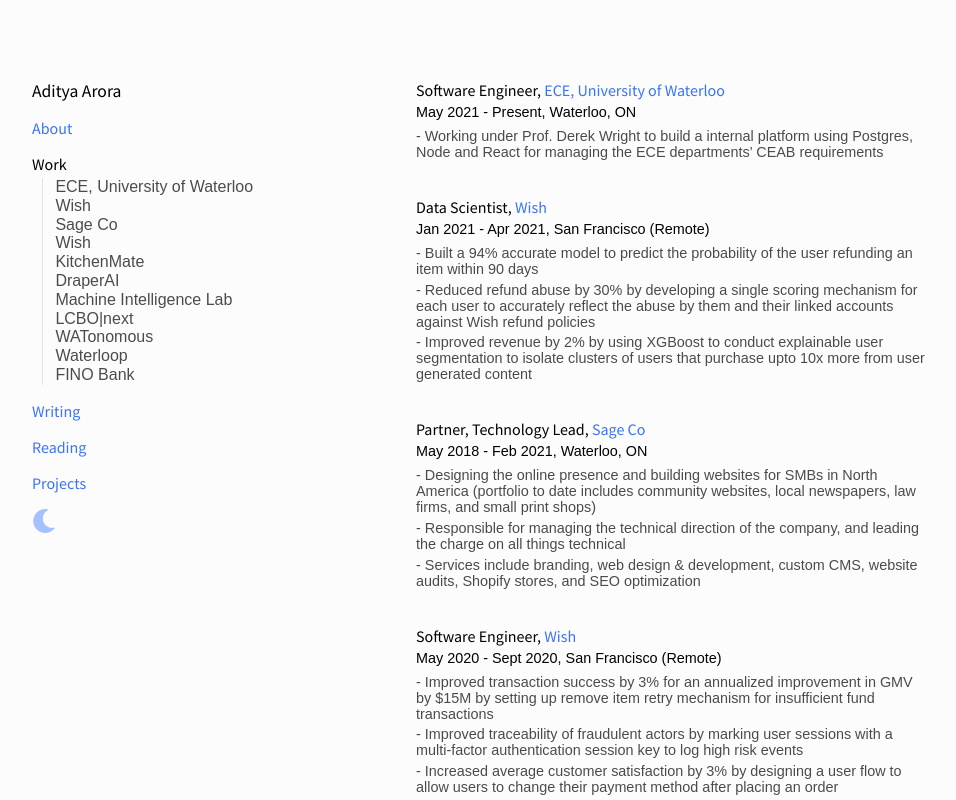
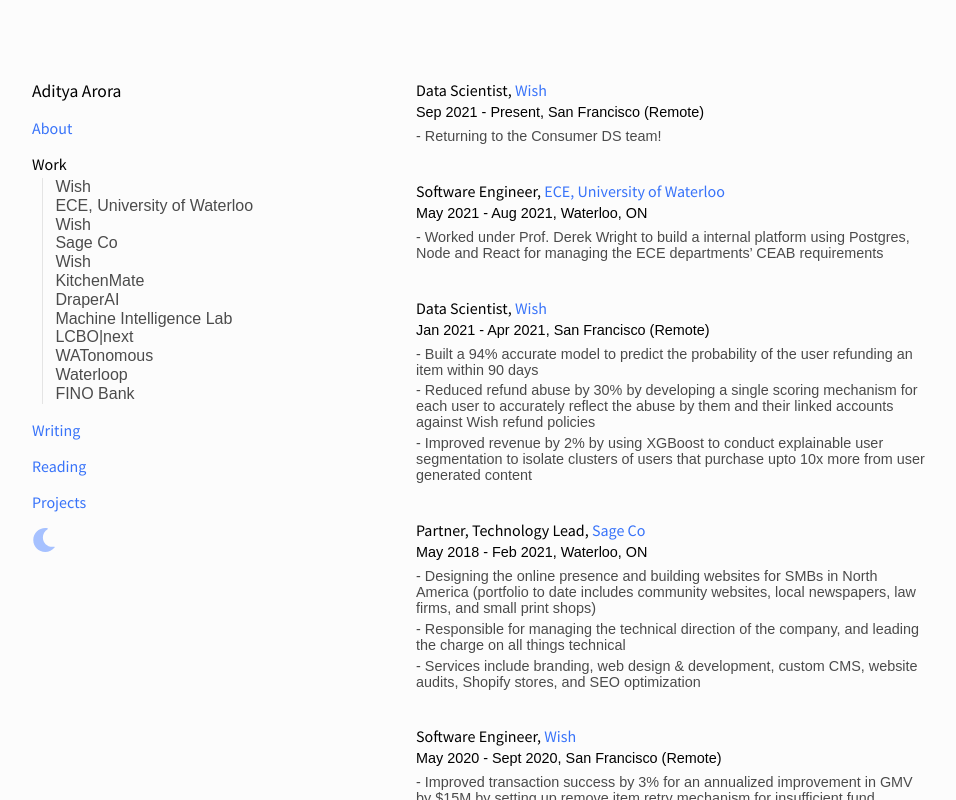
Before and after one commit to arora-aditya/arora-aditya.github.io, a React (Create React App) app: page /work in a window 1280 px wide. Shown: the top 800 px of the page, without its empty margins (96-1052 px from the left). Built offline with nearby package versions, Linux system fonts and the light colour scheme; a web font is replaced by a local one.

Commit message:
Add GA, update URA, add Wish Fall 2021

```diff
--- a/package.json
+++ b/package.json
@@ -11,6 +11,7 @@
     "@types/styled-components": "^5.1.9",
     "react": "^17.0.2",
     "react-dom": "^17.0.2",
+    "react-ga4": "^1.0.5",
     "react-router-dom": "^5.1.2",
     "react-scripts": "4.0.3",
     "react-xml-parser": "^1.1.6",
--- a/src/App.tsx
+++ b/src/App.tsx
@@ -1,10 +1,11 @@
 import React, { useState, useEffect } from 'react';
+import ReactGA from "react-ga4";
 import styled, { ThemeProvider } from 'styled-components';
 
 import {
-  BrowserRouter as Router,
   Switch,
-  Route
+  Route,
+  useLocation,
 } from "react-router-dom";
 
 import ThemeSetStore from './theme'
@@ -54,6 +55,18 @@
   const [theme, setTheme] = useState("light");
   const [readFromLS, setReadFromLS] = useState(false);
 
+  const location = useLocation();
+
+  useEffect(() => {
+    ReactGA.initialize("G-QM6R472DRJ");
+  }, [])
+
+  useEffect(() => {
+    ReactGA.send({ hitType: "pageview", page: location.pathname });
+  }, [location])
+
+
+
   useEffect(() => {
     if(!readFromLS){
       if(window.localStorage && theme !== localStorage.getItem('theme')){
@@ -72,7 +85,6 @@
   }, [theme])
 
   return (<AppContainer className={`app ${theme}`}>
-    <Router>
       <ScrollToTop />
       <ThemeProvider theme={{bg: theme}}>
         <ThemeSetStore.Provider value={setTheme}>
@@ -98,7 +110,6 @@
             </Switch>
           </AppContent>
       </ThemeProvider>
-    </Router>
   </AppContainer>)
 };
 
--- a/src/assets/data/experience.json
+++ b/src/assets/data/experience.json
@@ -1,12 +1,22 @@
 [
+  {
+    "company_name": "Wish",
+    "company_website": "https://wish.com",
+    "title": "Data Scientist",
+    "timeline": "Sep 2021 - Present",
+    "location": "San Francisco (Remote)",
+    "points": [
+      "Returning to the Consumer DS team!"
+    ]
+  },
   {
     "company_name": "ECE, University of Waterloo",
     "company_website": "https://uwaterloo.ca/electrical-computer-engineering/about/people/dw2wrig",
     "title": "Software Engineer",
-    "timeline": "May 2021 - Present",
+    "timeline": "May 2021 - Aug 2021",
     "location": "Waterloo, ON",
     "points": [
-      "Working under Prof. Derek Wright to build a internal platform using Postgres, Node and React for managing the ECE departments’ CEAB requirements"
+      "Worked under Prof. Derek Wright to build a internal platform using Postgres, Node and React for managing the ECE departments’ CEAB requirements"
     ]
   },
   {
@@ -21,7 +31,6 @@
       "Improved revenue by 2% by using XGBoost to conduct explainable user segmentation to isolate clusters of users that purchase upto 10x more from user generated content"
     ]
   },
-
   {
     "company_name": "Sage Co",
     "company_website": "https://thesage.co",
--- a/src/index.tsx
+++ b/src/index.tsx
@@ -1,11 +1,16 @@
 import React from 'react';
 import ReactDOM from 'react-dom';
+import {
+  BrowserRouter as Router,
+} from 'react-router-dom';
 import './index.css';
 import App from './App';
 
 ReactDOM.render(
   <React.StrictMode>
-    <App />
+    <Router>
+      <App />
+    </Router>
   </React.StrictMode>,
   document.getElementById('root')
 );
```
Also changed, not shown: 1 other file (tests, documents, lock files or other folders).
